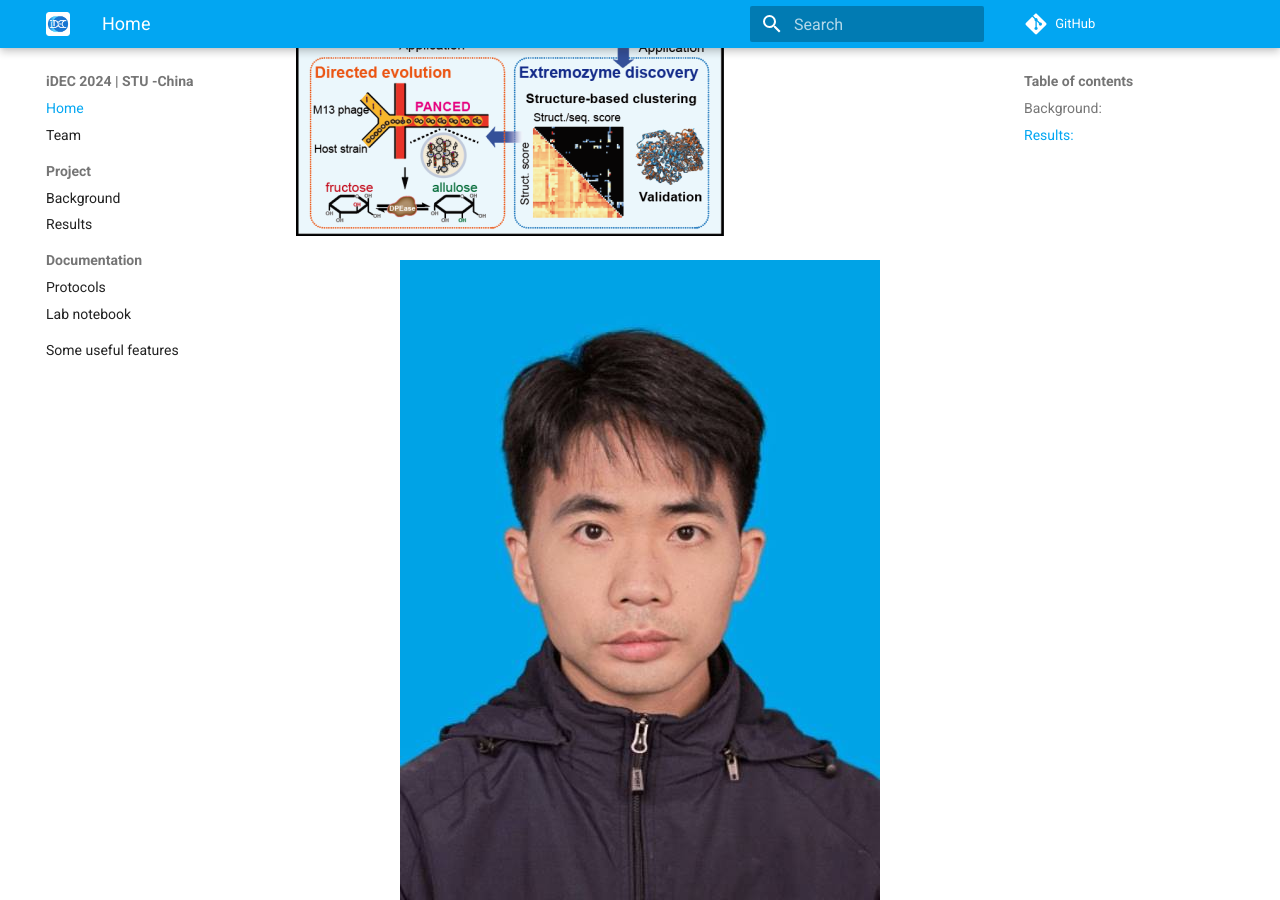
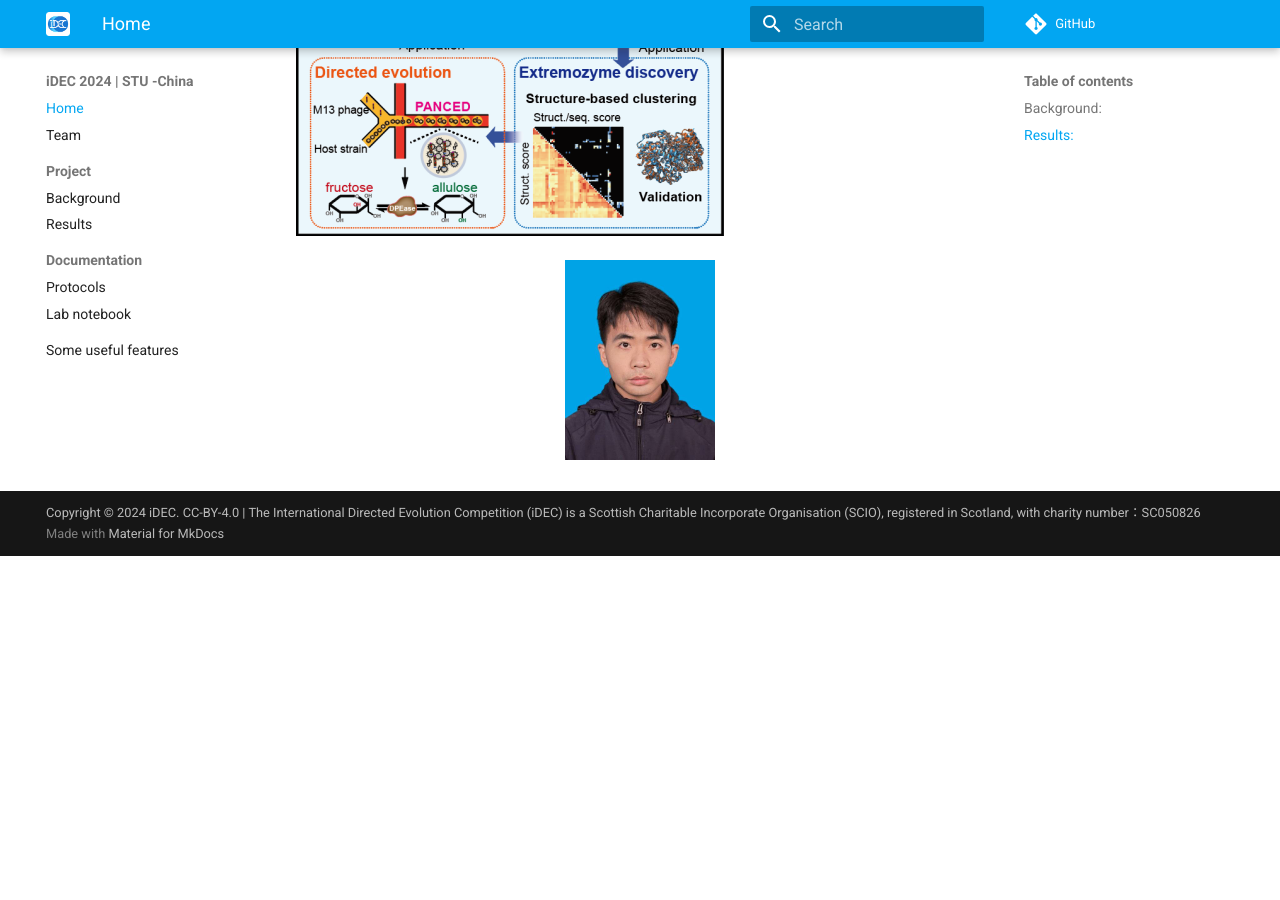
Before and after one commit to idec-teams/2024_STU_-China, an MkDocs documentation site: the page built from docs/index.md, in a window 1280 px wide and 900 px high, scrolled down 840 px. Built offline with MkDocs 1.6.1 and Material for MkDocs 9.7.7, drawn with Linux system fonts in a browser that asks for light colours; comment, search, counter and statistics services are not loaded; after the commit the page ends 1396 px from its top, so only the background shows below that.

Commit message:
Update index.md

```diff
--- a/docs/index.md
+++ b/docs/index.md
@@ -9,4 +9,4 @@ In response, we developed iExtreme, a comprehensive database containing 1,030 ge
 
 ![home](./img/home.png)
 
-<center><img src="./img/leiwei.jpg" style="width=150px;"></img></center>
+<center><img src="./img/leiwei.jpg" style="width:150px;"></img></center>
```
